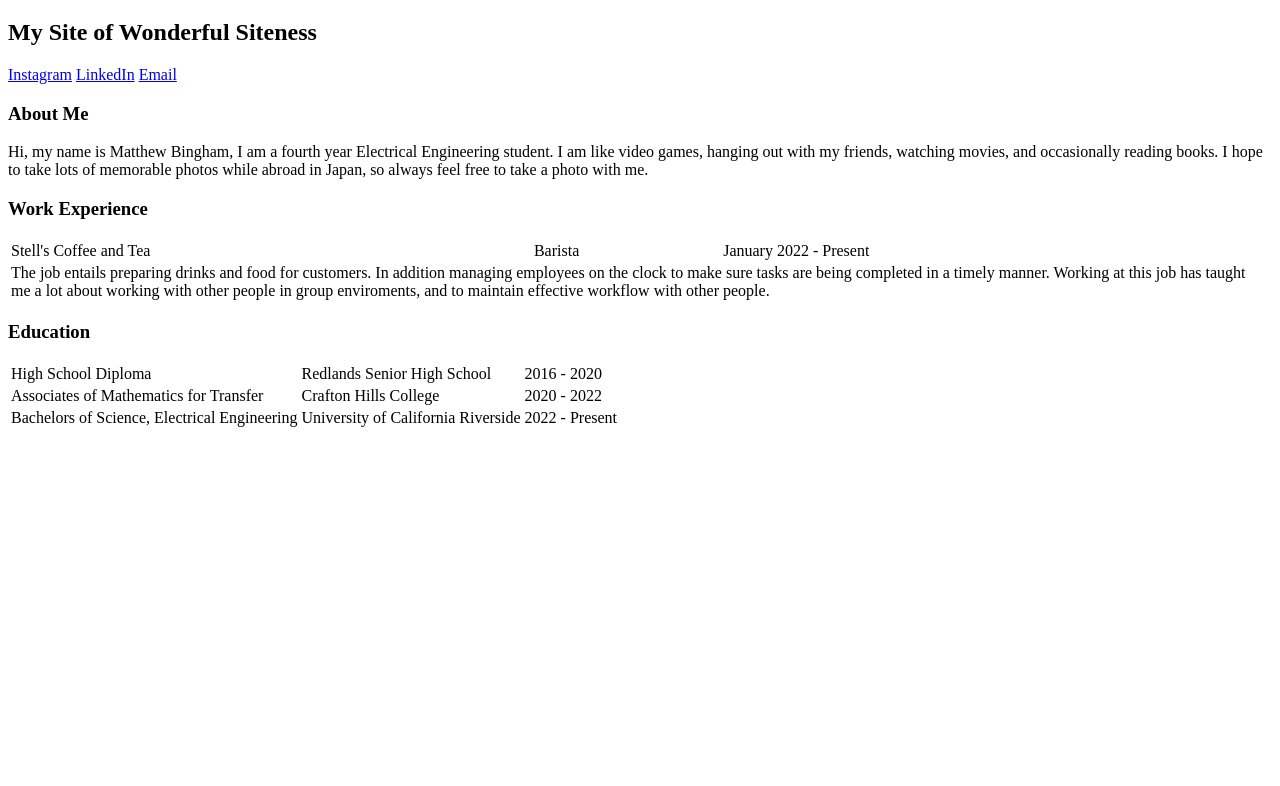
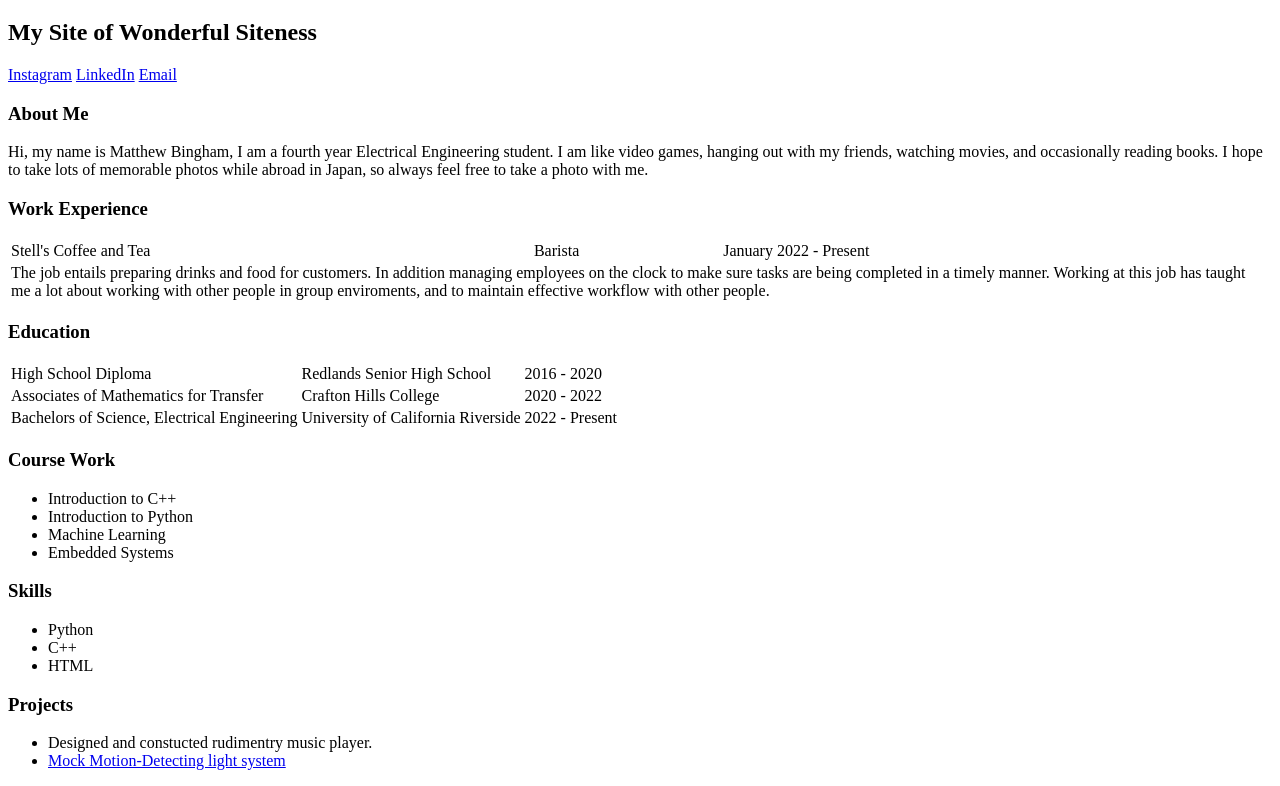
Before and after one commit to mattbingham10-goat/mattbingham10-goat.github.io, a plain HTML site: page index.html in a window 1280 px wide. Shown: the part 373-1159 px from the top of the page. Before the commit the page ends 811 px from the top, so only its background shows below. Drawn offline with Linux system fonts and the light colour scheme.

Commit message:
finalHtmlElements

```diff
--- a/index.html
+++ b/index.html
@@ -6,8 +6,9 @@
 </head>
 <body>
     <img src="https://live.staticflickr.com/65535/53080612606_b04effe675.jpg" alt="Headshot Photo of me">
-    <h1>Matthew Bingham</h1>
-    <h2>My Site of Wonderful Siteness</h2>
+    <h1 id="name">Matthew Bingham</h1>
+
+    <h2 id="subHeading">My Site of Wonderful Siteness</h2>
 
     <!--Introductory Portion-->
     <a href="https://www.instagram.com/tiredmatt/">Instagram</a>
@@ -16,14 +17,14 @@
 
 
     <!--About Me Section-->
-    <h3>About Me</h3>
+    <h3 id="aboutMe">About Me</h3>
     <p>Hi, my name is Matthew Bingham, I am a fourth year Electrical Engineering student.
         I am like video games, hanging out with my friends, watching movies, and occasionally reading books.
         I hope to take lots of memorable photos while abroad in Japan, so always feel free to take a photo with me.
     </p>
 
     <!--Work Experience Table-->
-    <h3>Work Experience</h3>
+    <h3 id="workExperience">Work Experience</h3>
     <table>
         <tr>
             <td>Stell's Coffee and Tea</td>
@@ -38,7 +39,7 @@
     </table>
 
     <!--Education Table-->
-    <h3>Education</h3>
+    <h3 id="education">Education</h3>
     <table>
         <tr>
             <td>High School Diploma</td>
@@ -57,6 +58,29 @@
         </tr>
     </table>
 
+    <!--Course Work-->
+    <h3 id="courseWork">Course Work</h3>
+    <ul>
+        <li>Introduction to C++</li>
+        <li>Introduction to Python</li>
+        <li>Machine Learning</li>
+        <li>Embedded Systems</li>
+    </ul>
+
+    <!--Skills-->
+    <h3 id="skills">Skills</h3>
+    <ul>
+        <li>Python</li>
+        <li>C++</li>
+        <li>HTML</li>
+    </ul>
+
+    <!--Projects-->
+    <h3 id="projects">Projects</h3>
+    <ul>
+        <li>Designed and constucted rudimentry music player.</li>
+        <li><a href="https://youtu.be/8XoEZMz-yMU?t=31">Mock Motion-Detecting light system</a></li>
+    </ul>
 
 </body>
 </html>
```
